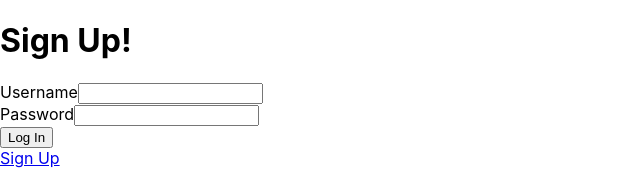
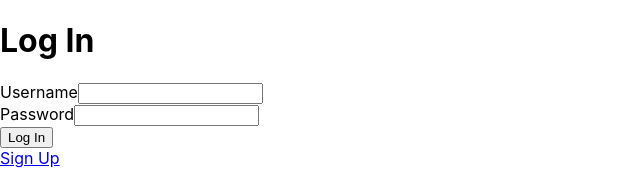
Before and after one commit to felixlaii/pawfinder, a React (Create React App) app in the folder client/: page /login in a window 1280 px wide. Shown: the top 170 px of the page, without its empty margins (0-640 px from the left). Built offline with nearby package versions, Linux system fonts and the light colour scheme.

Commit message:
sign in in backend worked

```diff
--- a/client/src/pages/Login/Login.jsx
+++ b/client/src/pages/Login/Login.jsx
@@ -9,7 +9,7 @@ function Login(props) {
         e.preventDefault()
 
 
-    axios.post(`http:localhost:8080/users/login`, {
+    axios.post(`http://localhost:8080/users/login`, {
         username: e.target.username.value,
         password: e.target.password.value
     })
@@ -22,7 +22,7 @@ function Login(props) {
 
     return (
         <div className="login-field">
-            <h1 className="login-popup__header">Sign Up!</h1>
+            <h1 className="login-popup__header">Log In</h1>
             <div className="login-popup__wrapper">
                 <form onSubmit={handleLogin} className="login-popup__form">
                     <Input label="Username" name="username" type="text" />
```
Also changed, not shown: 1 other file (tests, documents, lock files or other folders).
